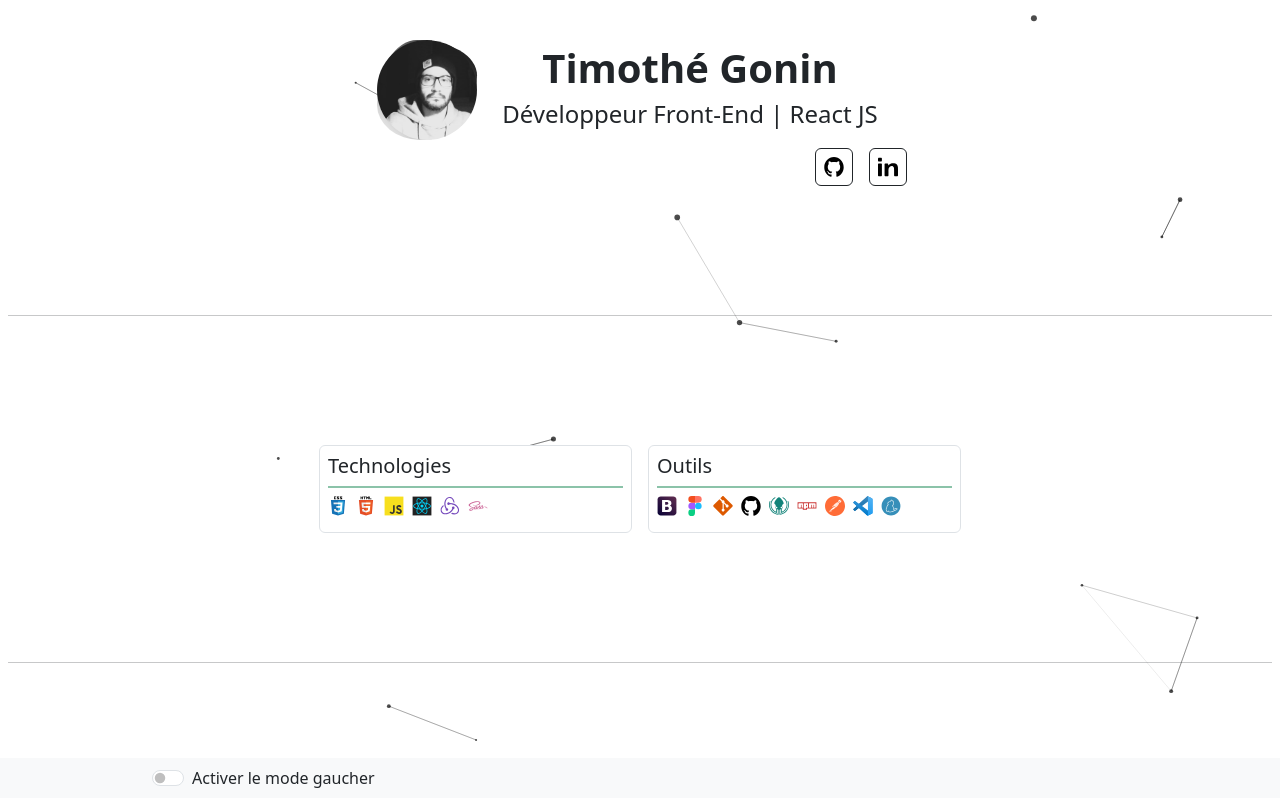
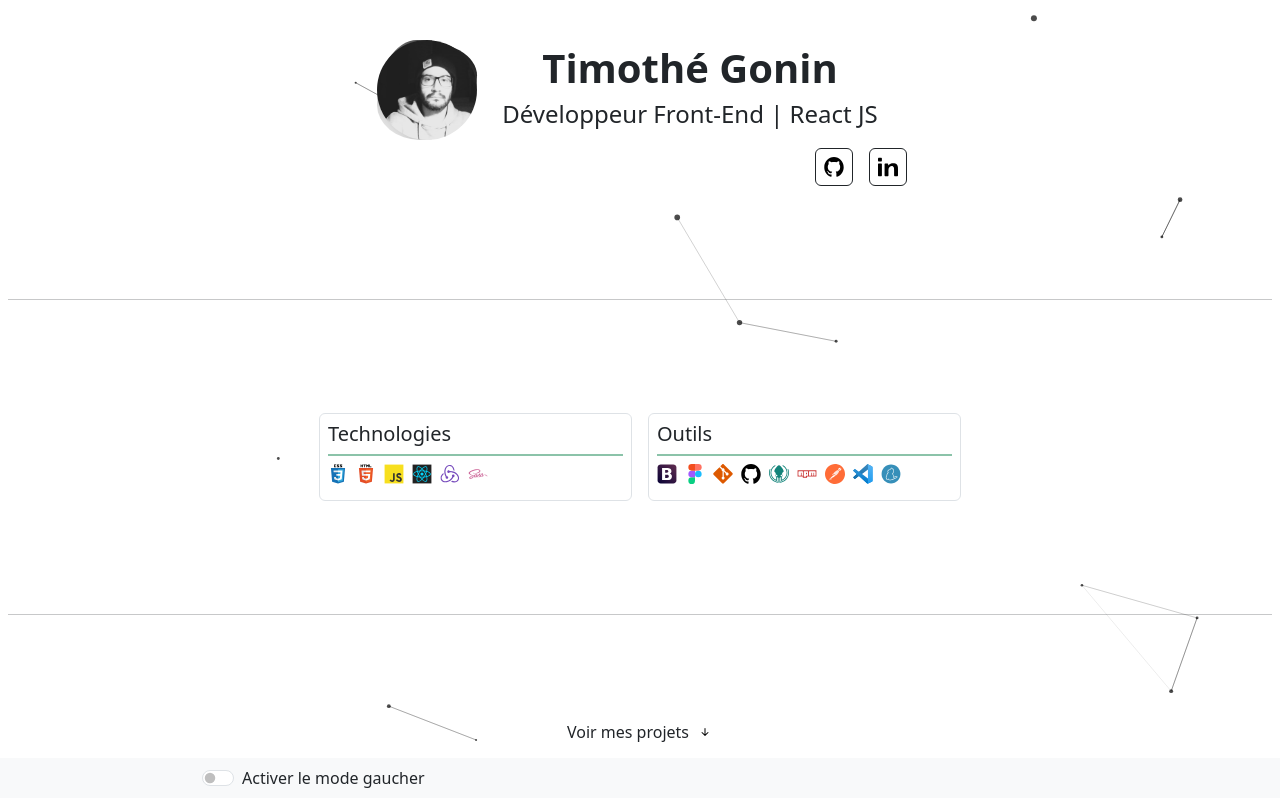
Before and after one commit to timothegonin/portfolio, a React (Create React App) app: page / in a window 1280 px wide. Shown: the top 798 px of the page. Built offline with nearby package versions, Linux system fonts and the light colour scheme.

Commit message:
🎨 adjust conrol bar size + jumbotron height

```diff
--- a/src/components/ControlBar.jsx
+++ b/src/components/ControlBar.jsx
@@ -5,7 +5,7 @@ import Controls from "./Controls";
 function ControlBar() {
 	return (
 		<Navbar expand="lg" className="bg-body-tertiary" fixed="bottom">
-			<Container style={{ maxWidth: "1000px" }}>
+			<Container style={{ maxWidth: "900px" }}>
 				<Controls />
 			</Container>
 		</Navbar>
--- a/src/container/Jumbotron.jsx
+++ b/src/container/Jumbotron.jsx
@@ -87,7 +87,7 @@ const Jumbotron = () => {
 	return (
 		<header
 			className="p-2 py-md-3 mt-4 h-100 d-flex flex-column justify-content-between"
-			style={{ maxHeight: "100vh" }}
+			style={{ maxHeight: "92vh" }}
 		>
 			{/* PRESENTATION */}
 			<PresentationWrapper fluid className="px-2">
```
